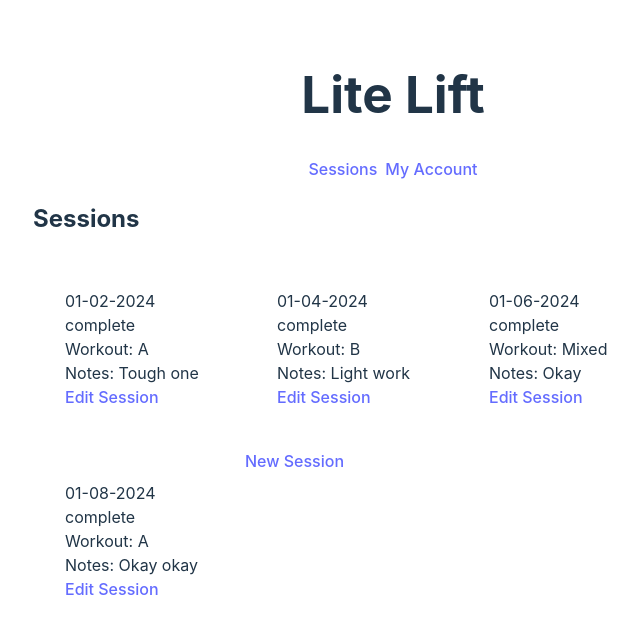
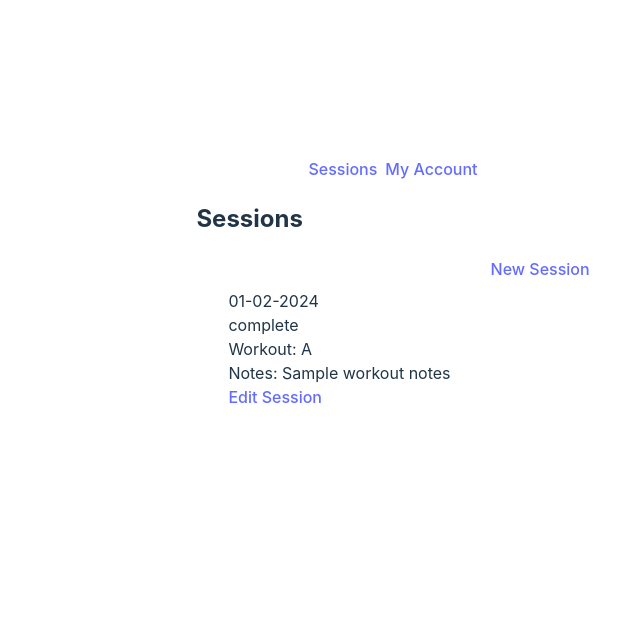
Before and after one commit to jordattebayo/lite-lift, a React (Vite) app in the folder FE/: page /session in a window 1280 px wide. Shown: the top 634 px of the page, without its empty margins (247-887 px from the left). Built offline with nearby package versions, Linux system fonts and the light colour scheme.

Commit message:
Refacted app component to be only main page, and used a layout component for all layout.

```diff
--- /dev/null
+++ b/FE/src/components/Layout.tsx
@@ -0,0 +1,20 @@
+import { Outlet, Link } from 'react-router-dom';
+
+function Layout() {
+  return (
+    <>
+      <Link to={`/`} className="lowkey-link">
+        <h1 className="title">lite lift</h1>
+      </Link>
+      <nav className="flex-row justify-center">
+        <Link to={`session`}>Sessions</Link>
+        <Link to={`account`}>My Account</Link>
+      </nav>
+      <main>
+        <Outlet />
+      </main>
+    </>
+  );
+}
+
+export default Layout;
--- a/FE/src/index.css
+++ b/FE/src/index.css
@@ -75,6 +75,10 @@ button:focus-visible {
   justify-content: center;
 }
 
+.lowkey-link {
+  color: #ffffff;
+}
+
 @media (prefers-color-scheme: light) {
   :root {
     color: #213547;
--- a/FE/src/main.tsx
+++ b/FE/src/main.tsx
@@ -2,6 +2,7 @@ import React from 'react';
 import ReactDOM from 'react-dom/client';
 import { createBrowserRouter, RouterProvider } from 'react-router-dom';
 import App from './pages/App.tsx';
+import Layout from './components/Layout.tsx';
 import ErrorPage from './pages/ErrorPage.tsx';
 import './index.css';
 import SessionPage from './pages/session/SessionPage.tsx';
@@ -10,10 +11,14 @@ import { AccountPage } from './pages/account/Account.tsx';
 
 const router = createBrowserRouter([
   {
-    path: '/',
-    element: <App />,
+    element: <Layout />,
     errorElement: <ErrorPage />,
     children: [
+      {
+        path: '/',
+        element: <App />,
+        errorElement: <ErrorPage />,
+      },
       {
         path: 'session',
         element: <SessionsPage />,
--- a/FE/src/pages/App.tsx
+++ b/FE/src/pages/App.tsx
@@ -1,17 +1,11 @@
-import { Outlet, Link } from 'react-router-dom';
 import './App.css';
 
 function App() {
   return (
-    <main>
-      <h1 className="title">Lite Lift</h1>
-      <nav className="flex-row justify-center">
-        <Link to={`session`}>Sessions</Link>
-        <Link to={`account`}>My Account</Link>
-      </nav>
-
-      <Outlet />
-    </main>
+    <>
+      <h2>Welcome to lite lift, a workout tracker app.</h2>
+      <p>Pardon the dust as this app is still in development</p>
+    </>
   );
 }
 
--- a/FE/src/pages/session/SessionsPage.tsx
+++ b/FE/src/pages/session/SessionsPage.tsx
@@ -3,11 +3,134 @@ import SessionCard from '../../components/SessionCard';
 import { Session } from '../../shared/types';
 
 export function SessionsPage() {
+  // const sessions: Session[] = [
+  //   {
+  //     id: '1',
+  //     date: '01-02-2024',
+  //     notes: 'Tough one',
+  //     user_id: '001',
+  //     status: 'complete',
+  //     group: 'A',
+  //     workouts: [
+  //       {
+  //         id: '1',
+  //         activity: 'squat',
+  //         reps: 4,
+  //         sets: 4,
+  //         weight: {
+  //           value: 135,
+  //           unit: 'lbs',
+  //         },
+  //       },
+  //       {
+  //         id: '2',
+  //         activity: 'deadlift',
+  //         reps: 2,
+  //         sets: 4,
+  //         weight: {
+  //           value: 195,
+  //           unit: 'lbs',
+  //         },
+  //       },
+  //     ],
+  //   },
+  //   {
+  //     id: '2',
+  //     date: '01-04-2024',
+  //     notes: 'Light work',
+  //     user_id: '001',
+  //     status: 'complete',
+  //     group: 'B',
+  //     workouts: [
+  //       {
+  //         id: '3',
+  //         activity: 'squat',
+  //         reps: 4,
+  //         sets: 4,
+  //         weight: {
+  //           value: 135,
+  //           unit: 'lbs',
+  //         },
+  //       },
+  //       {
+  //         id: '4',
+  //         activity: 'deadlift',
+  //         reps: 2,
+  //         sets: 4,
+  //         weight: {
+  //           value: 195,
+  //           unit: 'lbs',
+  //         },
+  //       },
+  //     ],
+  //   },
+  //   {
+  //     id: '3',
+  //     date: '01-06-2024',
+  //     notes: 'Okay',
+  //     user_id: '001',
+  //     status: 'complete',
+  //     group: 'Mixed',
+  //     workouts: [
+  //       {
+  //         id: '5',
+  //         activity: 'squat',
+  //         reps: 4,
+  //         sets: 4,
+  //         weight: {
+  //           value: 135,
+  //           unit: 'lbs',
+  //         },
+  //       },
+  //       {
+  //         id: '6',
+  //         activity: 'deadlift',
+  //         reps: 2,
+  //         sets: 4,
+  //         weight: {
+  //           value: 195,
+  //           unit: 'lbs',
+  //         },
+  //       },
+  //     ],
+  //   },
+  //   {
+  //     id: '4',
+  //     date: '01-08-2024',
+  //     notes: 'Okay okay',
+  //     user_id: '001',
+  //     status: 'complete',
+  //     group: 'A',
+  //     workouts: [
+  //       {
+  //         id: '7',
+  //         activity: 'squat',
+  //         reps: 4,
+  //         sets: 4,
+  //         weight: {
+  //           value: 135,
+  //           unit: 'lbs',
+  //         },
+  //       },
+  //       {
+  //         id: '8',
+  //         activity: 'deadlift',
+  //         reps: 2,
+  //         sets: 4,
+  //         weight: {
+  //           value: 195,
+  //           unit: 'lbs',
+  //         },
+  //       },
+  //     ],
+  //   },
+  // ];
+
   const sessions: Session[] = [
     {
       id: '1',
       date: '01-02-2024',
-      notes: 'Tough one',
+      notes: 'Sample workout notes',
       user_id: '001',
       status: 'complete',
       group: 'A',
@@ -34,104 +157,13 @@ export function SessionsPage() {
         },
       ],
     },
-    {
-      id: '2',
-      date: '01-04-2024',
-      notes: 'Light work',
-      user_id: '001',
-      status: 'complete',
-      group: 'B',
-      workouts: [
-        {
-          id: '3',
-          activity: 'squat',
-          reps: 4,
-          sets: 4,
-          weight: {
-            value: 135,
-            unit: 'lbs',
-          },
-        },
-        {
-          id: '4',
-          activity: 'deadlift',
-          reps: 2,
-          sets: 4,
-          weight: {
-            value: 195,
-            unit: 'lbs',
-          },
-        },
-      ],
-    },
-    {
-      id: '3',
-      date: '01-06-2024',
-      notes: 'Okay',
-      user_id: '001',
-      status: 'complete',
-      group: 'Mixed',
-      workouts: [
-        {
-          id: '5',
-          activity: 'squat',
-          reps: 4,
-          sets: 4,
-          weight: {
-            value: 135,
-            unit: 'lbs',
-          },
-        },
-        {
-          id: '6',
-          activity: 'deadlift',
-          reps: 2,
-          sets: 4,
-          weight: {
-            value: 195,
-            unit: 'lbs',
-          },
-        },
-      ],
-    },
-    {
-      id: '4',
-      date: '01-08-2024',
-      notes: 'Okay okay',
-      user_id: '001',
-      status: 'complete',
-      group: 'A',
-      workouts: [
-        {
-          id: '7',
-          activity: 'squat',
-          reps: 4,
-          sets: 4,
-          weight: {
-            value: 135,
-            unit: 'lbs',
-          },
-        },
-        {
-          id: '8',
-          activity: 'deadlift',
-          reps: 2,
-          sets: 4,
-          weight: {
-            value: 195,
-            unit: 'lbs',
-          },
-        },
-      ],
-    },
   ];
 
-  console.log(location);
   return (
     <>
       <h2>Sessions</h2>
       <div className="flex-row">
-        {sessions.map((session) => {
+        {sessions.map((session: Session) => {
           return <SessionCard session={session} key={session.id} />;
         })}
         <Link to={`new`}>New Session</Link>
```
